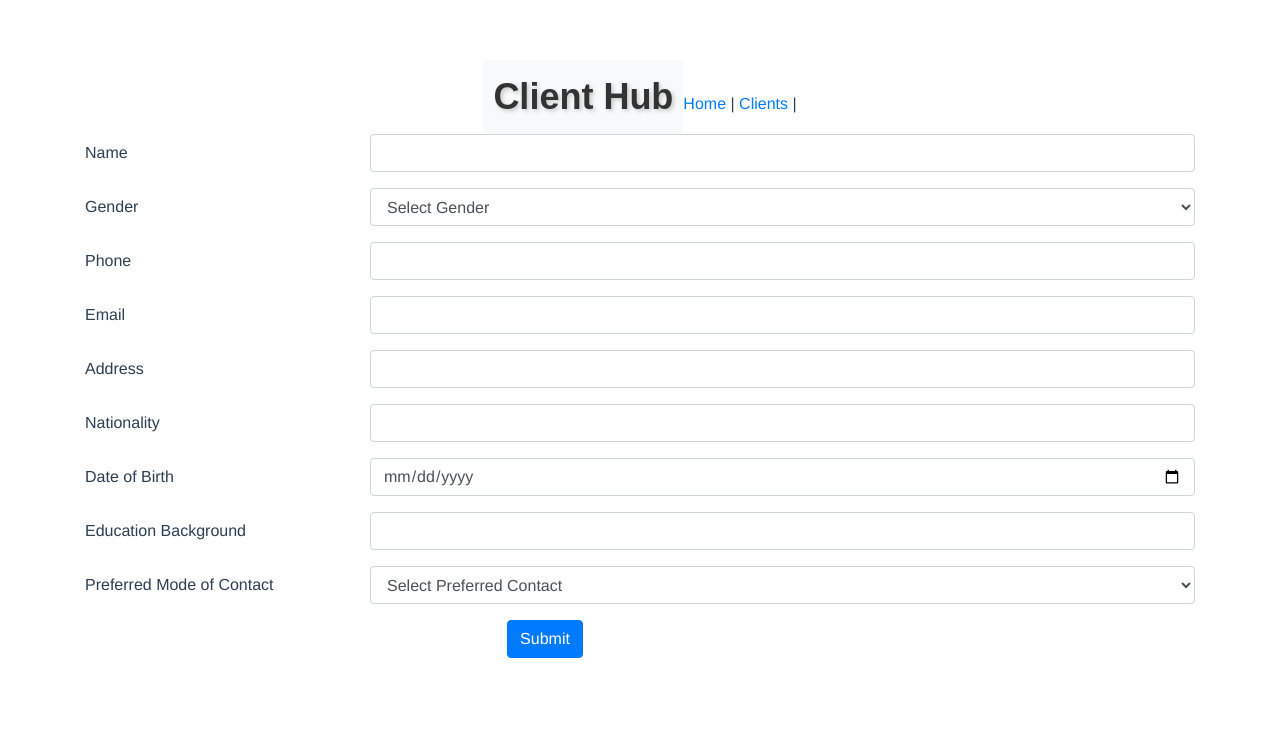
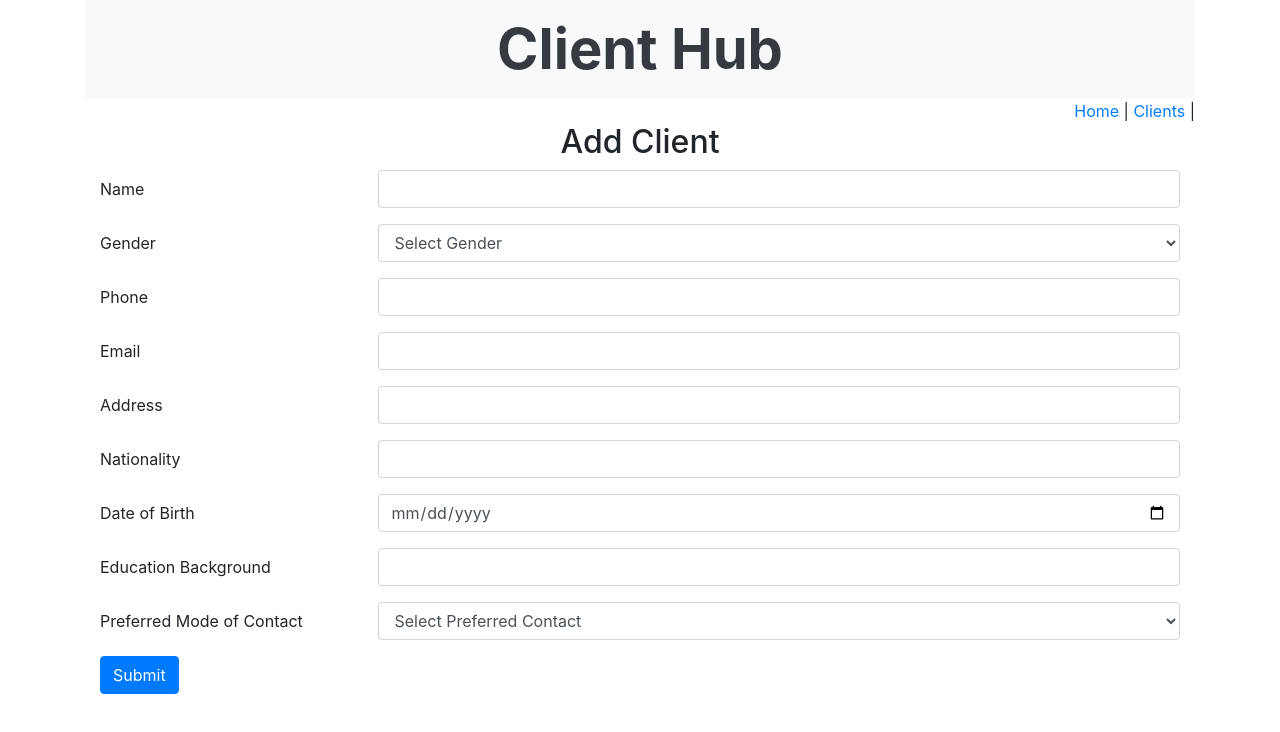
Before and after one commit to adkriPrasanna/client-hub.app, a Vue app in the folder frontend/: page / in a window 1280 px wide. Shown: the top 732 px of the page. Built offline with nearby package versions, Linux system fonts and the light colour scheme.

Commit message:
clients fetched

```diff
--- a/frontend/package.json
+++ b/frontend/package.json
@@ -9,6 +9,7 @@
   },
   "dependencies": {
     "axios": "^1.6.8",
+    "bootstrap-vue": "^2.23.1",
     "core-js": "^3.8.3",
     "vue": "^3.2.13"
   },
--- a/frontend/src/App.vue
+++ b/frontend/src/App.vue
@@ -1,20 +1,41 @@
 <template>
-  <div id="app">
-    <div class="logo">Client Hub</div>
-    <a href="#/">Home</a> |
-    <a href="#/clients">Clients</a> |
-    <component :is="currentView" />
+  <div id="app" class="container">
+    <div class="row">
+      <div class="col-12 text-center">
+        <div class="logo display-4 font-weight-bold text-dark bg-light p-3">Client Hub</div>
+      </div>
+    </div>
+    <div class="row">
+      <div class="col-12 text-right">
+        <div id="nav">
+          <a href="#/">Home</a> |
+          <a href="#/clients">Clients</a> |
+        </div>
+      </div>
+    </div>
+    <div class="row">
+      <div class="col-12">
+        <div class="form-container">
+          <component :is="currentView" />
+        </div>
+      </div>
+    </div>
   </div>
 </template>
 
+<script>
+// Your script setup code here
+</script>
+
+
 <script setup>
 import { ref, computed } from 'vue';
-import ClientsComponent from './components/ClientsComponent.vue';
-import ClientCreateForm from './components/ClientCreateForm.vue';
+import ClientListComponent from './components/ClientListComponent.vue';
+import ClientCreateComponent from './components/ClientCreateComponent.vue';
 
 const routes = {
-  '/': ClientCreateForm,
-  '/clients': ClientsComponent,
+  '/': ClientCreateComponent,
+  '/clients': ClientListComponent,
 };
 
 const currentPath = ref(window.location.hash);
@@ -27,26 +48,3 @@ const currentView = computed(() => {
   return routes[currentPath.value.slice(1) || '/'];
 });
 </script>
-
-<style>
-.logo {
-  font-family: 'Arial', sans-serif;
-  font-size: 36px;
-  font-weight: bold;
-  color: #333;
-  text-shadow: 2px 2px 4px rgba(0, 0, 0, 0.2);
-  padding: 10px;
-  border-radius: 5px;
-  background-color: #f8f9fa;
-  display: inline-block;
-}
-
-#app {
-  font-family: Avenir, Helvetica, Arial, sans-serif;
-  -webkit-font-smoothing: antialiased;
-  -moz-osx-font-smoothing: grayscale;
-  text-align: center;
-  color: #2c3e50;
-  margin-top: 60px;
-}
-</style>
--- a/frontend/src/components/ClientCreateForm.vue
+++ b/frontend/src/components/ClientCreateComponent.vue
@@ -1,11 +1,13 @@
 <template>
     <div class="container">
-        <div v-if="flash.error || flash.success" class="alert"
+        <div v-if="flash.error || flash.success" class="alert text-center"
             :class="{ 'alert-danger': flash.error, 'alert-success': flash.success }">
             {{ flash.error || flash.success }}
             <button type="button" class="close" @click="flash.error = flash.success = null">&times;</button>
         </div>
-        <form @submit.prevent="submitForm">
+
+        <h2 style="text-align: center;">Add Client</h2>
+        <form @submit.prevent="submitForm" class="needs-validation" novalidate>
             <div class="form-group row">
                 <label for="name" class="col-sm-3 col-form-label custom-label">Name</label>
                 <div class="col-sm-9">
@@ -83,7 +85,7 @@
 import axios from 'axios';
 
 export default {
-    name: 'ClientCreateForm',
+    name: 'ClientCreateComponent',
     data() {
         return {
             form: {
@@ -103,7 +105,6 @@ export default {
             }
         };
     },
-
     methods: {
         submitForm() {
             const API_URL = process.env.VUE_APP_API_URL;
@@ -111,7 +112,8 @@ export default {
                 if (response.data.status === false) {
                     throw new Error(response.data.message);
                 }
-                // redirect to /clients route from here
+                localStorage.setItem('success', response.data.message);
+                window.location.href = '#/clients';
             }).catch(error => {
                 console.log(error);
                 this.flash.success = null;
@@ -121,11 +123,3 @@ export default {
     }
 };
 </script>
-
-<style scoped>
-.custom-label {
-    text-align: left;
-    padding-right: 15px;
-    /* Adjust this value to control the gap on the right side of the label */
-}
-</style>
--- /dev/null
+++ b/frontend/src/components/ClientListComponent.vue
@@ -0,0 +1,100 @@
+<template>
+    <div class="container">
+        <div v-if="flash.error || flash.success" class="alert text-center"
+            :class="{ 'alert-danger': flash.error, 'alert-success': flash.success }">
+            {{ flash.error || flash.success }}
+            <button type="button" class="close" @click="flash.error = flash.success = null">&times;</button>
+        </div>
+        <h2 style="text-align: center;">Clients List</h2>
+        <table class=" table table-striped">
+            <thead class="thead-dark">
+                <tr>
+                    <th v-for="field in fields" :key="field.key">{{ field.label }}</th>
+                </tr>
+            </thead>
+            <tbody>
+                <tr v-for="client in clients" :key="client.name">
+                    <td>{{ client.name }}</td>
+                    <td>{{ client.gender }}</td>
+                    <td>{{ client.phone }}</td>
+                    <td>{{ client.email }}</td>
+                    <td>{{ client.address }}</td>
+                    <td>{{ client.nationality }}</td>
+                    <td>{{ client.dob }}</td>
+                    <td>{{ client.education }}</td>
+                    <td>{{ client.contact }}</td>
+                </tr>
+            </tbody>
+        </table>
+    </div>
+</template>
+
+<script>
+import axios from 'axios';
+export default {
+    name: 'ClientListComponent',
+    data() {
+        return {
+            fields: [
+                { key: 'name', label: 'Name' },
+                { key: 'gender', label: 'Gender' },
+                { key: 'phone', label: 'Phone' },
+                { key: 'email', label: 'Email' },
+                { key: 'address', label: 'Address' },
+                { key: 'nationality', label: 'Nationality' },
+                { key: 'dob', label: 'Date of Birth' },
+                { key: 'education', label: 'Education Background' },
+                { key: 'contact', label: 'Preferred Mode of Contact' }
+            ],
+            clients: [], // Initialize as empty array to be filled with fetched data
+            flash: {
+                success: null,
+                error: null
+            },
+        };
+    },
+    mounted() {
+        const success = localStorage.getItem('success');
+        if (success) {
+            this.flash.success = success;
+            localStorage.removeItem('success');
+        }
+
+        // Fetch data from API
+        const API_URL = process.env.VUE_APP_API_URL;
+        axios.get(`${API_URL}/client`)
+            .then(response => {
+                // Access the nested client data array
+                const data = response.data.data.original.data;
+
+                // Iterate over the data array
+                data.forEach(item => {
+                    // Construct an object from the array and append to clients
+                    this.clients.push({
+                        name: item[0],
+                        gender: item[1],
+                        phone: item[2],
+                        email: item[3],
+                        address: item[4],
+                        nationality: item[5],
+                        dob: item[6],
+                        education: item[7],
+                        contact: item[8]
+                    });
+                });
+            })
+            .catch(error => {
+                console.log(error);
+                this.flash.success = null;
+                this.flash.error = error;
+            });
+    }
+};
+
+
+
+
+
+
+
+</script>
--- a/frontend/src/components/ClientsComponent.vue
+++ /dev/null
@@ -1,41 +0,0 @@
-<template>
-    <b-table :items="clients" :fields="fields" striped hover>
-        <template #table-caption>Clients List</template>
-    </b-table>
-</template>
-
-<script>
-export default {
-    name: 'ClientsComponent',
-    data() {
-        return {
-            fields: [
-                { key: 'name', label: 'Name' },
-                { key: 'gender', label: 'Gender' },
-                { key: 'phone', label: 'Phone' },
-                { key: 'email', label: 'Email' },
-                { key: 'address', label: 'Address' },
-                { key: 'nationality', label: 'Nationality' },
-                { key: 'dob', label: 'Date of Birth' },
-                { key: 'education', label: 'Education Background' },
-                { key: 'contact', label: 'Preferred Mode of Contact' }
-            ],
-            clients: [
-                // Example client data
-                {
-                    name: 'John Doe',
-                    gender: 'Male',
-                    phone: '123-456-7890',
-                    email: 'john.doe@example.com',
-                    address: '123 Main St, Anytown, USA',
-                    nationality: 'American',
-                    dob: '1990-01-01',
-                    education: 'Bachelor of Science in Computer Science',
-                    contact: 'Email'
-                },
-                // Add more clients as needed
-            ]
-        }
-    }
-}
-</script>
```
Also changed, not shown: 1 other file (tests, documents, lock files or other folders).
